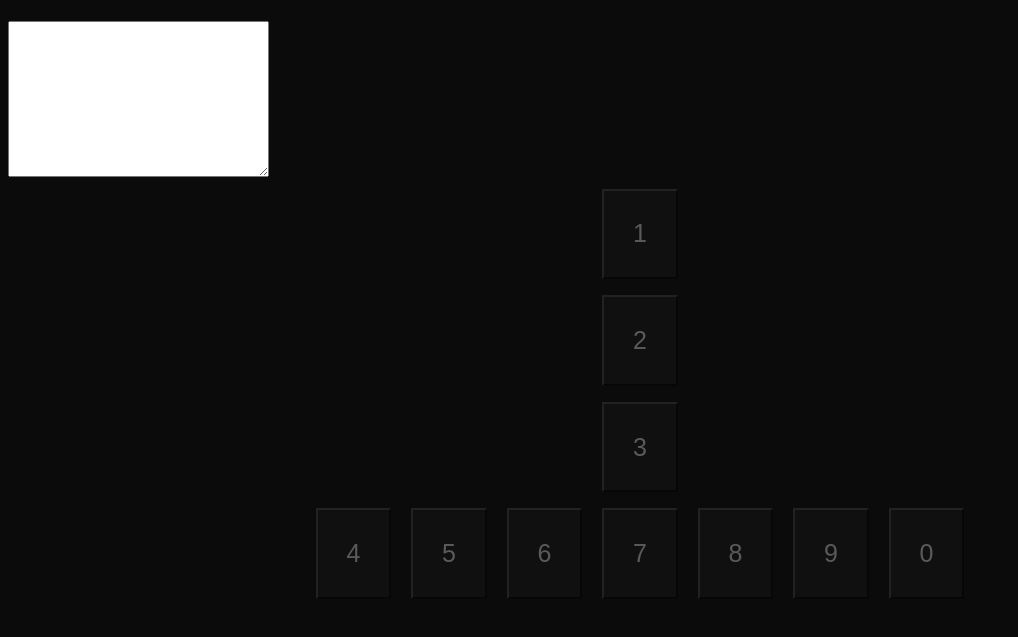
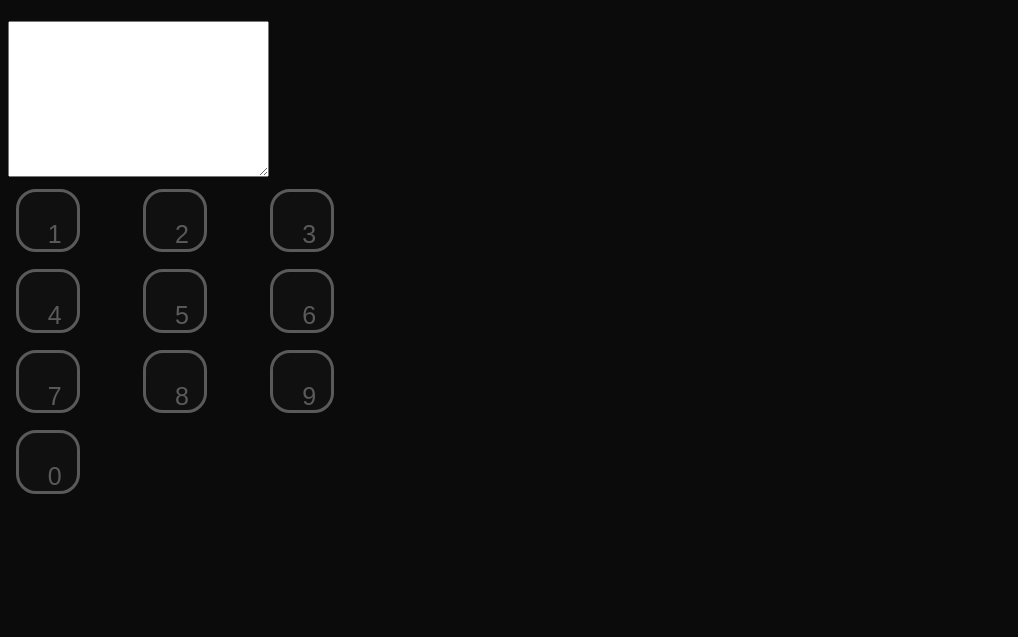
Before and after one commit to OwTz/Calc-js, a plain HTML site: page index.html in a window 1280 px wide. Shown: the part 113-750 px from the top of the page, without its empty margins (0-1018 px from the left). Drawn offline with Linux system fonts and the light colour scheme.

Commit message:
new Css style: grid

```diff
--- a/css/style.css
+++ b/css/style.css
@@ -47,18 +47,23 @@ body{
     background-color: #1c1c1c;
     opacity: 32%;
     color: white;
-
-
 }
-.btn div{
-
-    display: grid;
-    grid-template-columns: 1fr 1fr ;
-
+.btn:hover{
+    background-color: #006593;
+}
+button{
+    border: solid;
+    border-radius: 20px;
+    width: 2.3rem;
+    height: 3.2rem;
 }
 #class-btn-calculator{
     text-align: center;
     align-items: center;
+    display: grid;
+    grid-template-columns: repeat(3, 0.1fr);
+    grid-template-rows: repeat(3, 1fr);
+    gap: 1px; /* Espaçamento entre os itens */
 }
 #class-btn-calculator textarea{
     font-size: 32px;
--- a/index.html
+++ b/index.html
@@ -28,22 +28,17 @@
         <textarea name="" id="" cols="30" rows="10" placeholder="Sua conta irá aparecer aqui">
         </textarea>
         <div id="class-btn-calculator">
-            <div>
-                <button class="btn" id="btn_1"> 1 </button>
-            </div>
-            <div>
-                <button class="btn" id="btn_2"> 2 </button>
-            </div>
-            <div>
+
+            <button class="btn" id="btn_1"> 1 </button>
+            <button class="btn" id="btn_2"> 2 </button>
             <button class="btn" id="btn_3"> 3 </button>
-            </div>
             <button class="btn" id="btn_4"> 4 </button>
-            <button class="btn" id="btn_"> 5 </button>
-            <button class="btn"> 6 </button>
-            <button class="btn"> 7 </button>
-            <button class="btn"> 8 </button>
-            <button class="btn"> 9 </button>
-            <button class="btn"> 0 </button>
+            <button class="btn" id="btn_5"> 5 </button>
+            <button class="btn" id="btn_6"> 6 </button>
+            <button class="btn" id="btn_7"> 7 </button>
+            <button class="btn" id="btn_8"> 8 </button>
+            <button class="btn" id="btn_9"> 9 </button>
+            <button class="btn" id="btn_0"> 0 </button>
         </div>
     </section>
 </body>
--- a/js/script.js
+++ b/js/script.js
@@ -1,7 +1,12 @@
 console.log("a calculadora está pronto !");
+const textarea = document.getElementsByTagName('textarea')
 
 
-function calcSoma(){
+function addinArea(a){
+    textarea.innerText += `${a}`
+}
 
+function calcSoma(a,b){
+    textarea
 
 }
```
Also changed, not shown: 1 other file.
